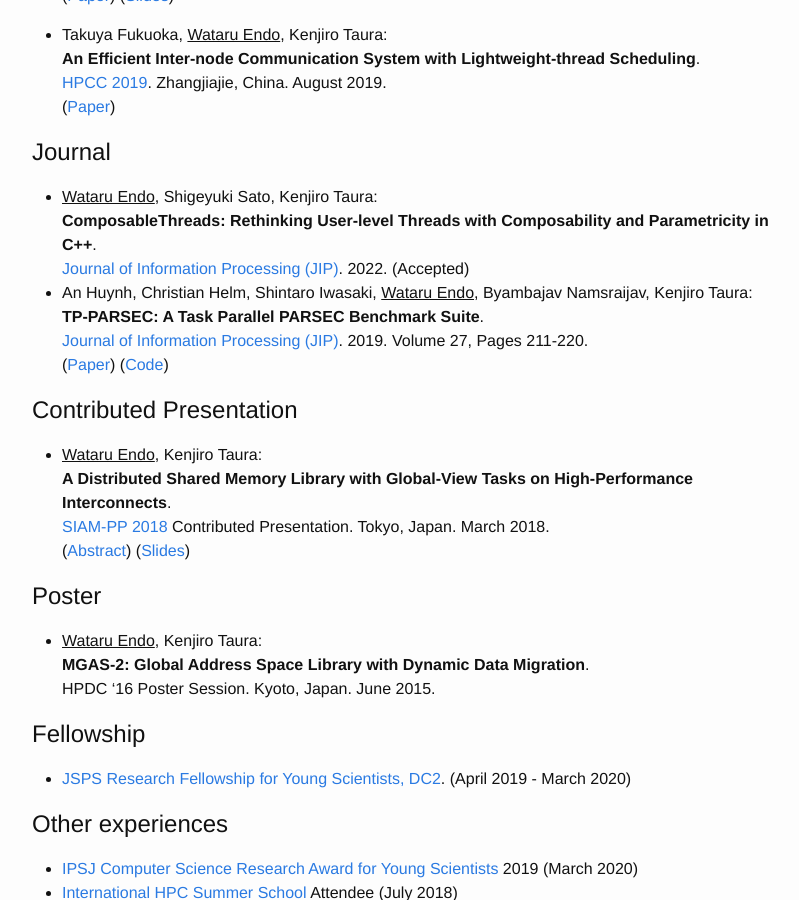
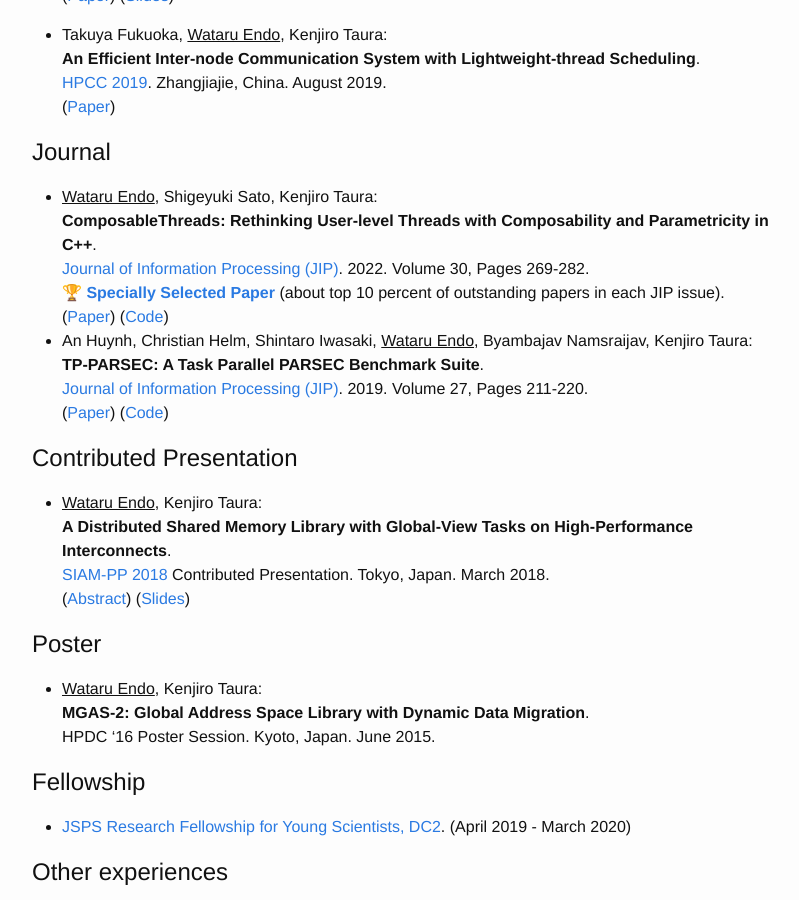
Before and after one commit to endowataru/endowataru.github.io, a Jekyll site: the page built from index.md, in a window 1280 px wide and 900 px high, scrolled down 1423 px. Shown: the whole window, without its empty margins (238-1037 px from the left). Built offline with Jekyll 4.4.1, drawn with Linux system fonts in a browser that asks for light colours.

Commit message:
Update ComposableThreads' paper information

```diff
--- a/index.md
+++ b/index.md
@@ -64,7 +64,10 @@ HPC interconnection, task-parallel programming, etc.
 
 - <u>Wataru Endo</u>, Shigeyuki Sato, Kenjiro Taura:
   __ComposableThreads: Rethinking User-level Threads with Composability and Parametricity in C++__.
-  [Journal of Information Processing (JIP)](https://www.ipsj.or.jp/english/jip/index.html). 2022. (Accepted)
+  [Journal of Information Processing (JIP)](https://www.ipsj.or.jp/english/jip/index.html). 2022. Volume 30, Pages 269-282.
+  🏆 [__Specially Selected Paper__](https://www.ipsj.or.jp/english/organization/aboutipsj/award/ssp_award.html) (about top 10 percent of outstanding papers in each JIP issue).
+  ([Paper](https://doi.org/10.2197/ipsjjip.30.269))
+  ([Code](https://github.com/endowataru/composablethreads))
 - An Huynh, Christian Helm, Shintaro Iwasaki, <u>Wataru Endo</u>, Byambajav Namsraijav, Kenjiro Taura:
   __TP-PARSEC: A Task Parallel PARSEC Benchmark Suite__.
   [Journal of Information Processing (JIP)](https://www.ipsj.or.jp/english/jip/index.html). 2019. Volume 27, Pages 211-220.
```
Also changed, not shown: ja.md (+4 -1 lines).
